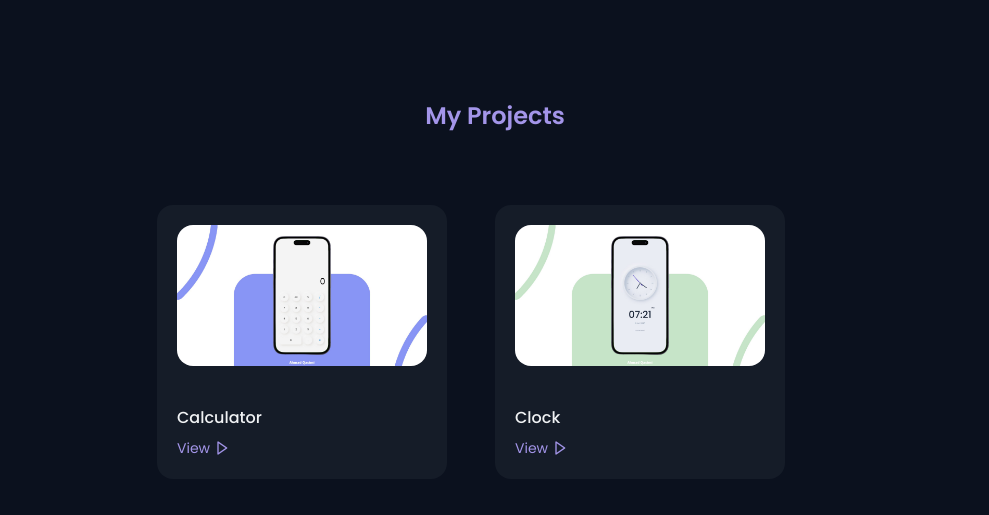
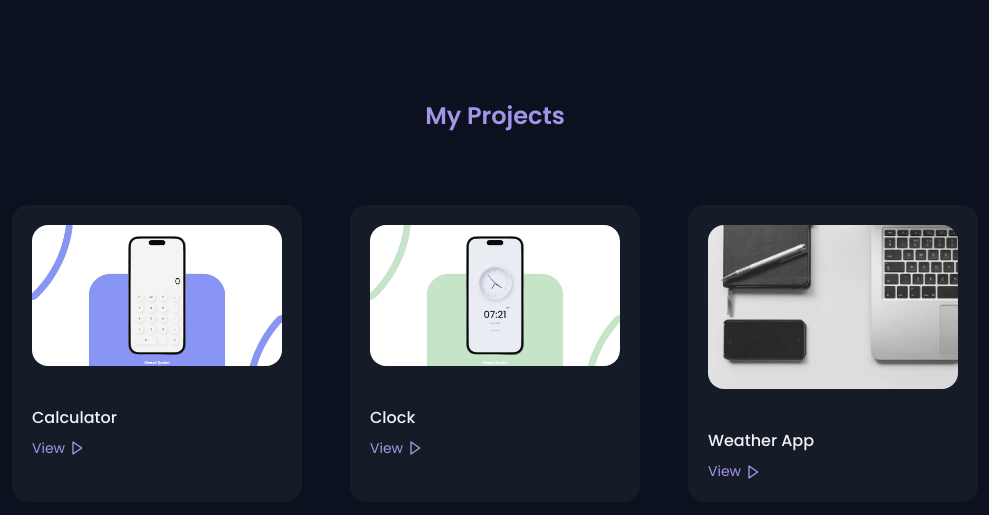
Before and after one commit to ahmad-0-qasimi/Ahmad---Portfolio, a plain HTML site: page index.html in a window 1280 px wide. Shown: the part 1852-2367 px from the top of the page, without its empty margins (145-1134 px from the left). Drawn offline with nearby package versions, Linux system fonts and the light colour scheme.

Commit message:
Update index.html

```diff
--- a/index.html
+++ b/index.html
@@ -232,17 +232,17 @@
                     </a>
                 </div>
 
-                <!--<div class="work__card mix design">
+                <div class="work__card mix design">
                     <img src="assets/img/work3.jpg" alt="" class="work__img">
 
-                    <h3 class="work__title">Brand Design</h3>
+                    <h3 class="work__title">Weather App</h3>
 
-                    <a href="#" class="work__button">
+                    <a href="https://ahmad-weather.vercel.app/" class="work__button">
                         View <i class='bx bx-right-arrow work__icon'></i>
                     </a>
                 </div>
 
-                <div class="work__card mix web">
+                <!--<div class="work__card mix web">
                     <img src="assets/img/work4.jpg" alt="" class="work__img">
 
                     <h3 class="work__title">Web Design</h3>
```
